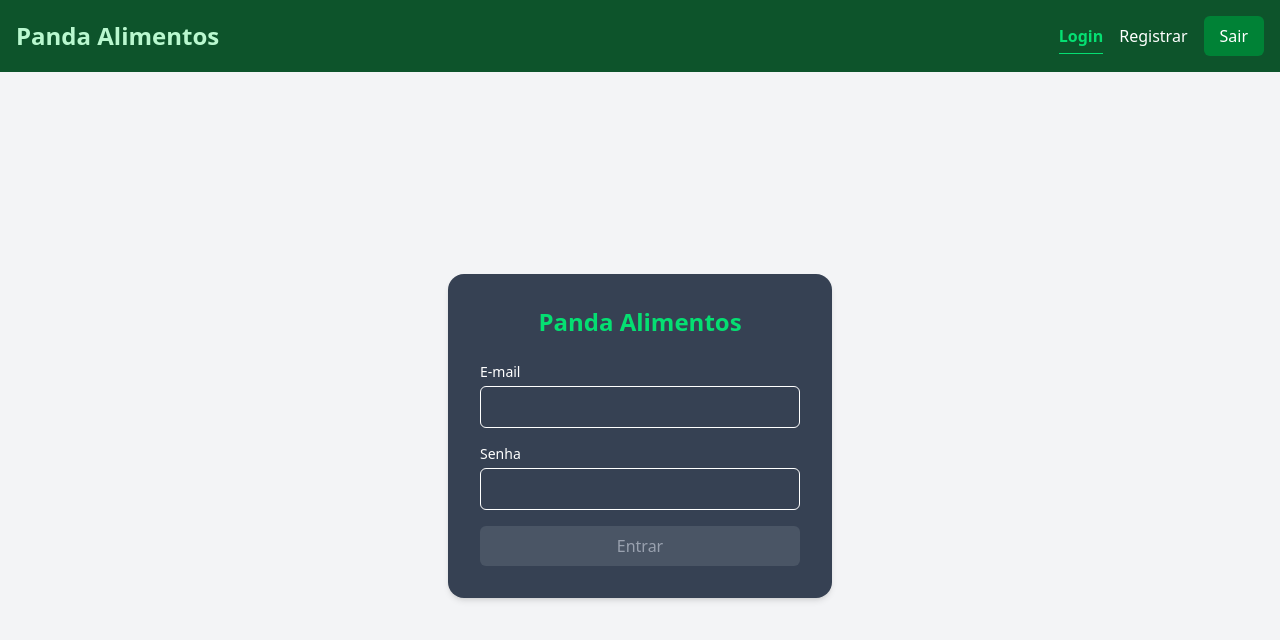
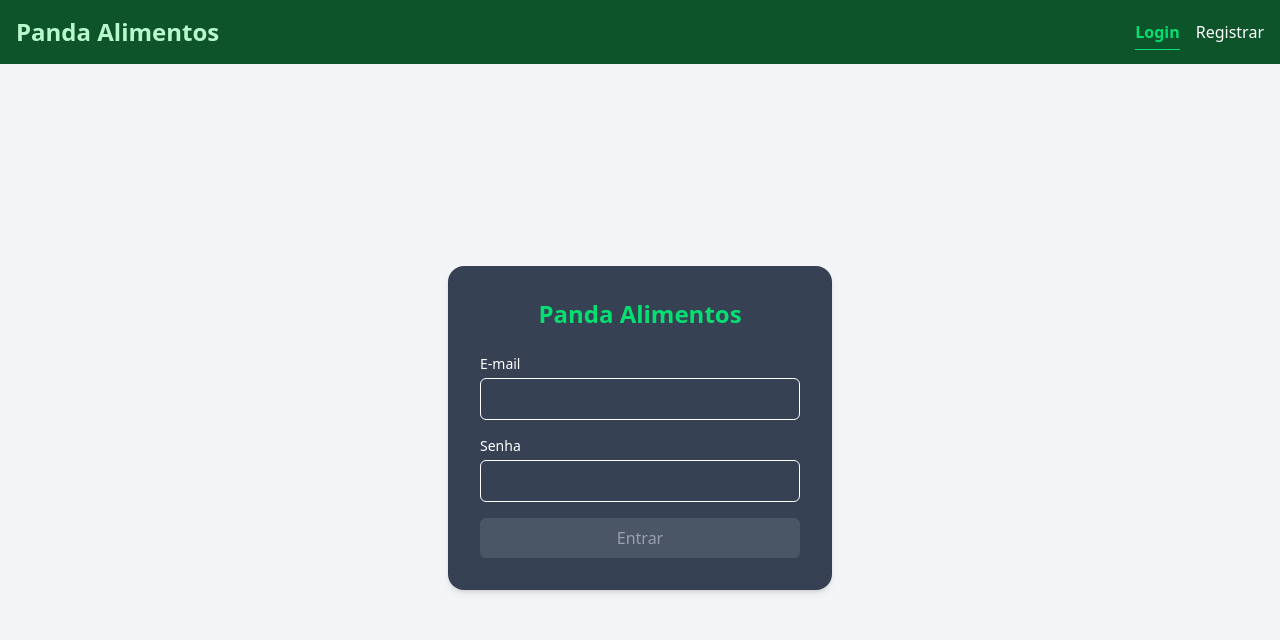
Before and after one commit to mts-ml/eManage, a React (Vite) app in the folder client/: page / in a window 1280 px wide. Shown: the top 640 px of the page. Built offline with nearby package versions, Linux system fonts and the light colour scheme; no server answers.

Commit message:
Add new component

```diff
--- a/client/src/components/Header.tsx
+++ b/client/src/components/Header.tsx
@@ -1,7 +1,13 @@
 import { NavLink } from "react-router-dom"
+import { useContext } from "react"
+
+import { LogoutButton } from "./LogoutButton"
+import AuthContext from "../Context/AuthContext"
 
 
 export const Header: React.FC = () => {
+    const { auth } = useContext(AuthContext)
+
     const navLinkClass = "relative after:content-[''] after:absolute after:left-0 after:bottom-[-7px] after:h-[1px] after:w-full after:bg-green-400 after:opacity-100 after:scale-x-100 after:transition-all after:duration-300 after:ease-in-out text-green-400 font-bold"
 
 
@@ -34,14 +40,11 @@ export const Header: React.FC = () => {
                             </NavLink>
                         </li>
 
-                        <li>
-                            <button
-                                type="button"
-                                className="bg-green-700 hover:bg-green-600 px-4 py-2 rounded-md text-white transition cursor-pointer"
-                            >
-                                Sair
-                            </button>
-                        </li>
+                        {auth.email && (
+                            <li>
+                                <LogoutButton />
+                            </li>
+                        )}
                     </ul>
                 </nav>
             </div>
```
